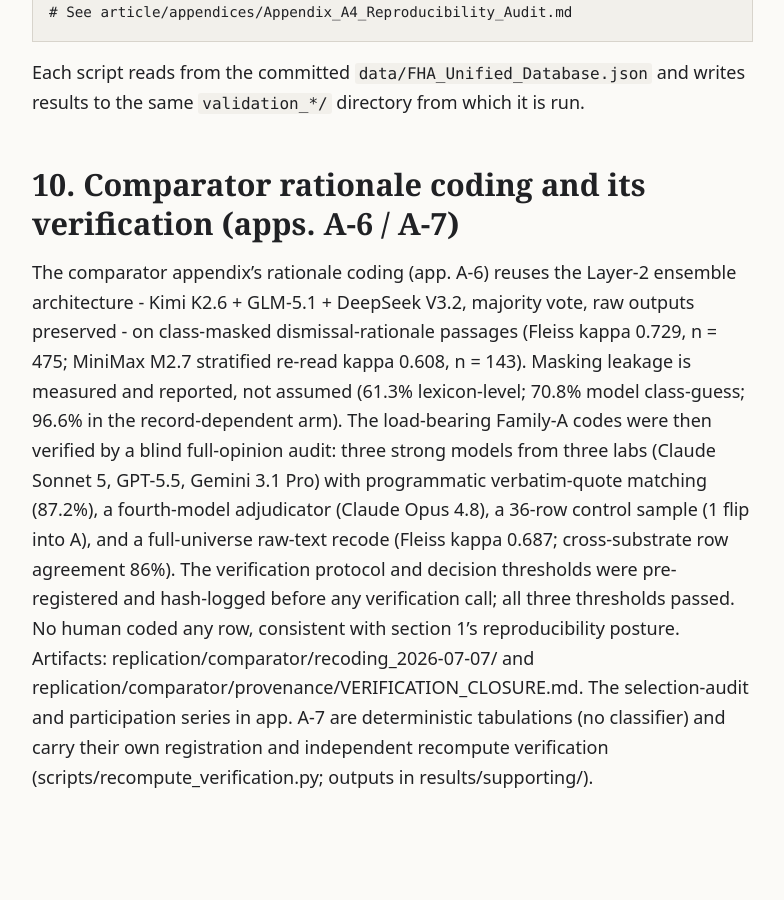
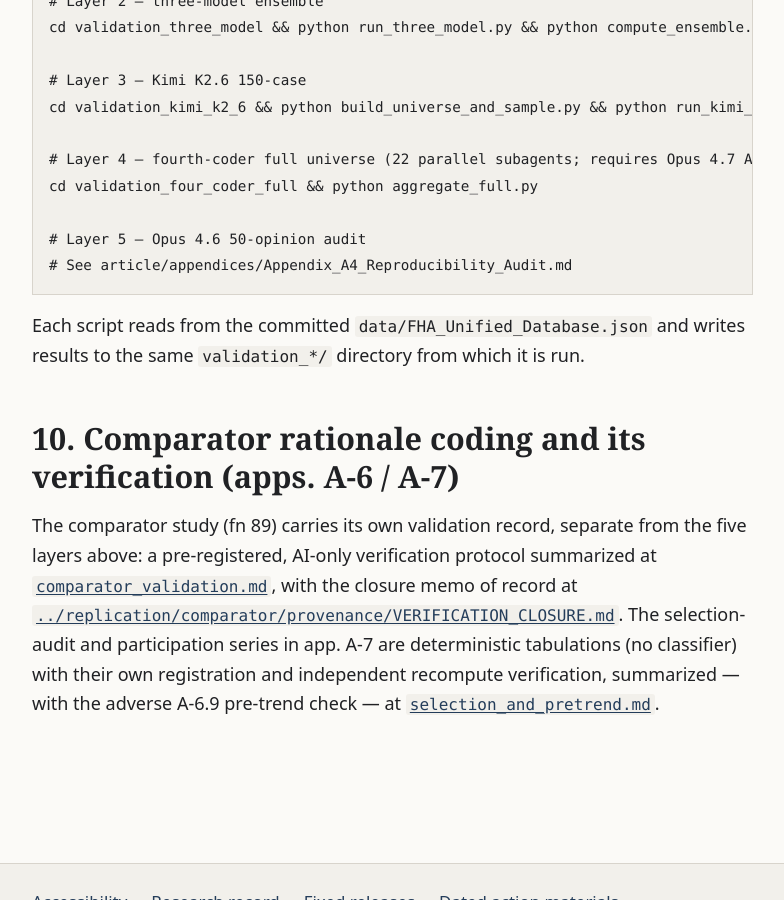
Before and after one commit to NickGillArizona/Duty-Without-Data, a Jekyll site: the page built from method/VALIDATION.md, in a window 1280 px wide and 900 px high, scrolled down 8902 px. Shown: the whole window, without its empty margins (84-868 px from the left). Built offline with Jekyll 4.4.1, drawn with Linux system fonts in a browser that asks for light colours; our own code applies the rules of GitHub Pages for plain Markdown files; some of the changed text lies outside the part shown.

Commit message:
Organize the method index around one validation record per program
The method/ index undersold VALIDATION.md as fn-87-only while the
manuscript also cites it at fns 1 and 68, and a reader landing on
VALIDATION.md had no routing to the two satellite records until a
bottom section that duplicated the comparator numbers. Regroup the
index into a governing layer and a validation-records table keyed to
the footnotes each record backs; add a Scope paragraph at the top of
VALIDATION.md routing to comparator_validation.md and
selection_and_pretrend.md; trim VALIDATION.md sec. 10 to a pointer and
move its coding-stage facts (Fleiss 0.729 / 0.608, measured masking
leakage, panel and adjudicator identities, raw-text kappa 0.687) into
comparator_validation.md so each fact has one home. No filename
changes: fn 68 cites VALIDATION.md by name, so that path is frozen.
Nothing cites sec. 10 (control-tested). Manifest rebuilt; release gate
20/20.

Co-Authored-By: Claude Fable 5 <noreply@anthropic.com>

```diff
--- a/method/VALIDATION.md
+++ b/method/VALIDATION.md
@@ -1,6 +1,8 @@
 # Validation
 
 This document consolidates the five validation layers that underlie the empirical claims in the Note. Each layer is described in full, with artifacts, metrics, and the interpretation the archive authorizes. The reader can reproduce every headline number by running the scripts listed under each layer.
+
+**Scope.** This page is the validation record for the primary classification pipeline and the mechanism-family coding behind the Note's fn 87 — the machinery that produces `data/FHA_Unified_Database.json` and the Part II analyses (cited by fns 1, 68, and 87). Two appendix studies carry separate validation records of their own: the fn 89 comparator rationale-coding verification ([`comparator_validation.md`](comparator_validation.md)) and the fn 90 counsel-selection audit with the adverse A-6.9 pre-trend check ([`selection_and_pretrend.md`](selection_and_pretrend.md)). The five layers below do not cover those studies; § 10 is a pointer.
 
 **Contents.** [§ 1 What the archive does and does not claim](#1-what-the-archive-claims--and-does-not-claim) · [§ 2 Layer 1 — multi-model consensus pipeline](#2-layer-1--multi-model-consensus-pipeline-primary-classification) · [§ 3 Layer 2 — three-model majority-vote ensemble](#3-three-model-majority-vote-ensemble--primary-mechanism-family-classification-668-of-676-pleading-loss-cases) · [§ 4 Layer 3 — Kimi K2.6 single-model re-read](#4-layer-3--kimi-k26-independent-single-model-re-read-stratified-150-case-sample) · [§ 5 Layer 4 — fourth-coder blind re-read](#5-layer-4--four-coder-blind-full-universe-re-read-668-cases) · [§ 6 Layer 5 — Opus 4.6 50-opinion audit](#6-layer-5--opus-46-stratified-50-opinion-independent-classification-audit-reproducibility-audit) · [§ 7 Which claims depend on which layer](#7-which-claims-depend-on-which-validation-layer) · [§ 8 What validation does not prove](#8-what-the-validation-does-not-prove) · [§ 9 Replicating every number](#9-replicating-every-number-in-this-document)
 
@@ -254,19 +256,11 @@ Each script reads from the committed `data/FHA_Unified_Database.json` and writes
 
 ## 10. Comparator rationale coding and its verification (apps. A-6 / A-7)
 
-The comparator appendix's rationale coding (app. A-6) reuses the Layer-2 ensemble architecture -
-Kimi K2.6 + GLM-5.1 + DeepSeek V3.2, majority vote, raw outputs preserved - on class-masked
-dismissal-rationale passages (Fleiss kappa 0.729, n = 475; MiniMax M2.7 stratified re-read kappa
-0.608, n = 143). Masking leakage is measured and reported, not assumed (61.3% lexicon-level;
-70.8% model class-guess; 96.6% in the record-dependent arm). The load-bearing Family-A codes
-were then verified by a blind full-opinion audit: three strong models from three labs (Claude
-Sonnet 5, GPT-5.5, Gemini 3.1 Pro) with programmatic verbatim-quote matching (87.2%), a
-fourth-model adjudicator (Claude Opus 4.8), a 36-row control sample (1 flip into A), and a
-full-universe raw-text recode (Fleiss kappa 0.687; cross-substrate row agreement 86%). The
-verification protocol and decision thresholds were pre-registered and hash-logged before any
-verification call; all three thresholds passed. No human coded any row, consistent with section
-1's reproducibility posture. Artifacts: replication/comparator/recoding_2026-07-07/ and
-replication/comparator/provenance/VERIFICATION_CLOSURE.md. The selection-audit and participation series in
-app. A-7 are deterministic tabulations (no classifier) and carry their own registration and
-independent recompute verification (scripts/recompute_verification.py; outputs in
-results/supporting/).
+The comparator study (fn 89) carries its own validation record, separate from the five
+layers above: a pre-registered, AI-only verification protocol summarized at
+[`comparator_validation.md`](comparator_validation.md), with the closure memo of record at
+[`../replication/comparator/provenance/VERIFICATION_CLOSURE.md`](../replication/comparator/provenance/VERIFICATION_CLOSURE.md).
+The selection-audit and participation series in app. A-7 are deterministic tabulations
+(no classifier) with their own registration and independent recompute verification,
+summarized — with the adverse A-6.9 pre-trend check — at
+[`selection_and_pretrend.md`](selection_and_pretrend.md).
```
Also changed, not shown: method/README.md (+10 -3 lines), method/comparator_validation.md (+16 -4 lines), RELEASE_MANIFEST.json.
